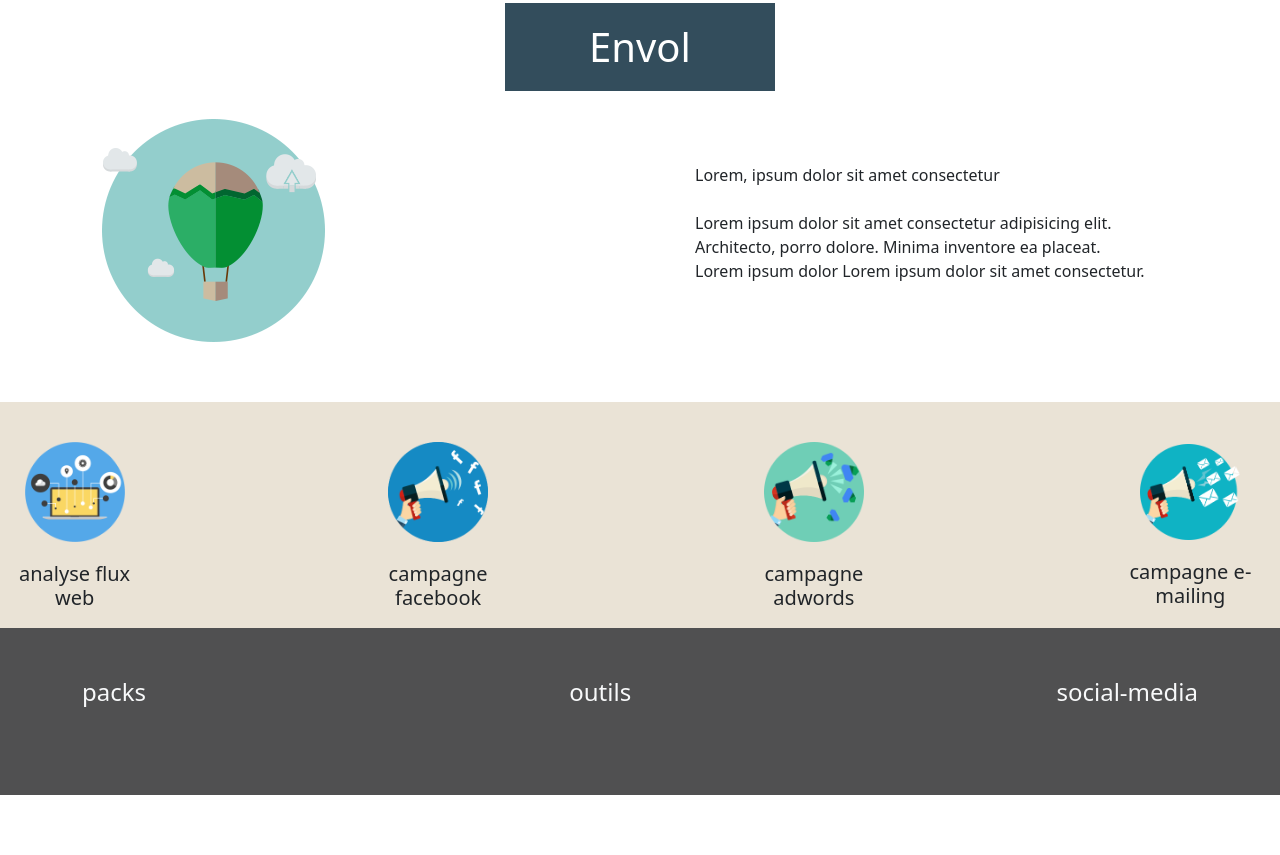
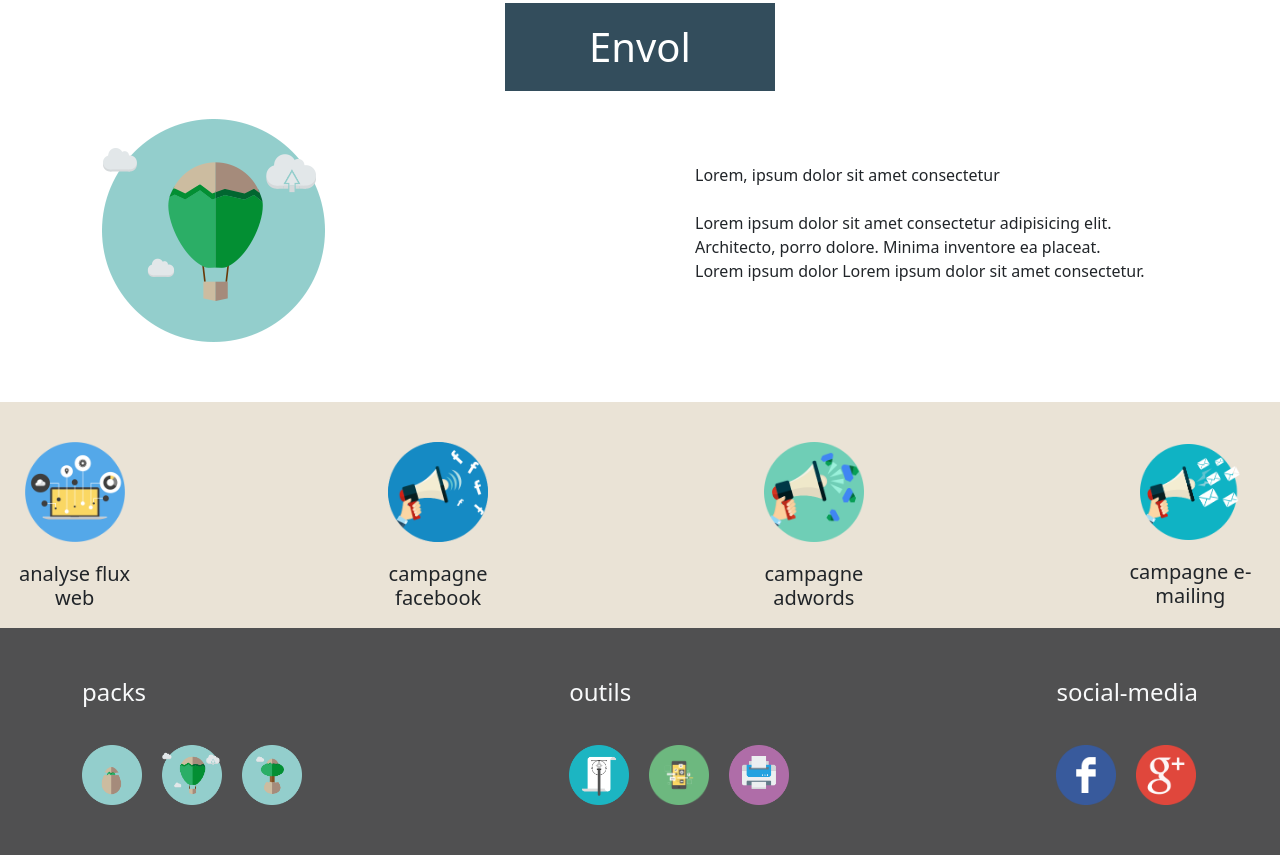
Before and after one commit to dakhamme474/nassim-amine-you, a website: page index.html in a window 1280 px wide. Shown: the part 1866-2721 px from the top of the page. Before the commit the page ends 2661 px from the top, so only its background shows below. Drawn offline with nearby package versions, Linux system fonts and the light colour scheme; the site is published under a folder, as on GitHub Pages, so addresses that start at the root find nothing.

Commit message:
youcommunik

```diff
--- a/index.html
+++ b/index.html
@@ -237,24 +237,24 @@
       <div class="packs pt-2 pb-2 pt-lg-5 pb-lg-5 d-flex flex-column justify-content-center align-items-center align-items-lg-start">
         <h1 class="text-light fs-4 pb-3">packs</h1>
         <div class="imgs d-flex gap-2">
-          <img src="/public/img/icon-eclosion.png" alt="" width="60">
-          <img src="/public/img/icon-envole.png" alt="" width="60">
-          <img src="/public/img/icon-evolution.png" alt="" width="60">
+          <img src="./public/img/icon-eclosion.png" alt="" width="60">
+          <img src="./public/img/icon-envole.png" alt="" width="60">
+          <img src="./public/img/icon-evolution.png" alt="" width="60">
         </div>
       </div>
       <div class="outils pt-2 pb-2 pt-lg-5 pb-lg-5 d-flex flex-column justify-content-center align-items-center align-items-lg-start">
         <h1 class="text-light fs-4 pb-3">outils</h1>
         <div class="imgs d-flex gap-2">
-          <img src="/public/img/identite-graphique.png" alt="" width="60">
-          <img src="/public/img/reseaux-sociaux.png" alt="" width="60">
-          <img src="/public/img/print.png" alt="" width="60">
+          <img src="./public/img/identite-graphique.png" alt="" width="60">
+          <img src="./public/img/reseaux-sociaux.png" alt="" width="60">
+          <img src="./public/img/print.png" alt="" width="60">
         </div>
       </div>
       <div class="social-media pt-2 pb-2 pt-lg-5 pb-lg-5 d-flex flex-column justify-content-center align-items-center align-items-lg-start">
         <h1 class="text-light fs-4 pb-3">social-media</h1>
         <div class="imgs d-flex gap-2">
-          <img src="/public/img/social-f.png" alt="" width="60">
-          <img src="/public/img/google-plus.png" alt="" width="60">
+          <img src="./public/img/social-f.png" alt="" width="60">
+          <img src="./public/img/google-plus.png" alt="" width="60">
 
         </div>
       </div>
```
